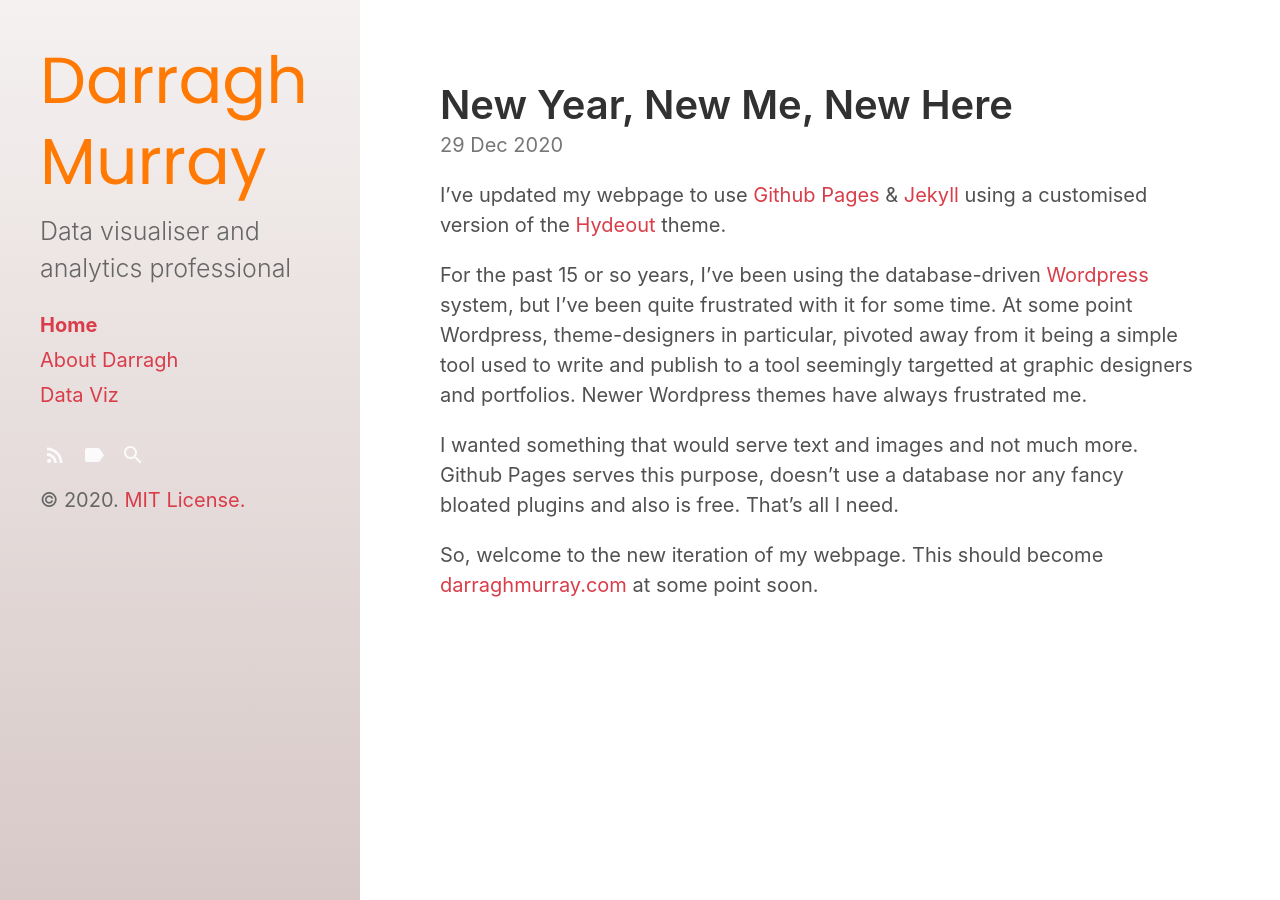
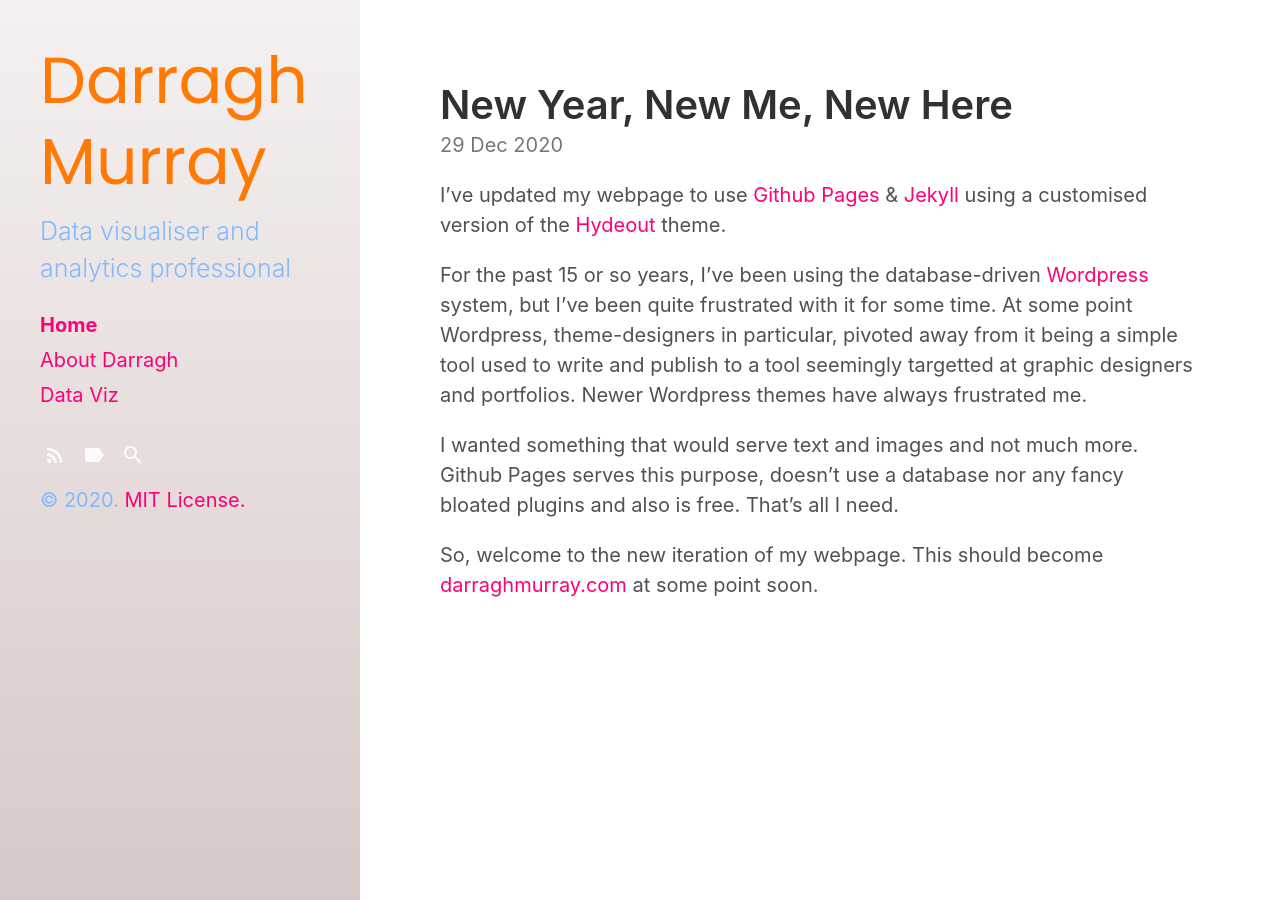
Before and after one commit to dbmurray/dbmurray.github.io, a Jekyll site: the page built from index.html, in a window 1280 px wide. Built offline with Jekyll 4.4.1, drawn with Linux system fonts in a browser that asks for light colours; the list of posts is cut into pages by our own code.

Commit message:
Update main.scss

```diff
--- a/assets/css/main.scss
+++ b/assets/css/main.scss
@@ -4,8 +4,8 @@
 ---
 $sidebar-bg-color: #e6DDDc;
 $sidebar-title-color: #FF7903;
-$sidebar-text-color: #666666;
-$sidebar-link-color: #D93D49;
-$link-color: #D93D49;
+$sidebar-text-color: #82bafd;
+$sidebar-link-color: #fe0177;
+$link-color: #fe0177;
 $sidebar-sticky: false;
 @import "hydeout";
```
